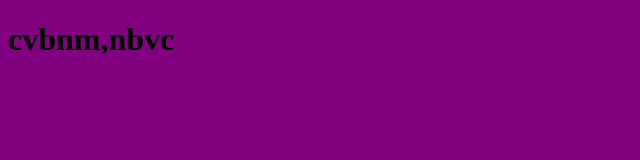
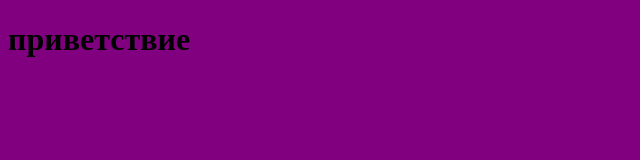
Before and after one commit to tovarover/december3, a plain HTML site: page index.html in a window 1280 px wide. Shown: the full height of the page, 0-640 px from the left. Drawn offline with Linux system fonts and the light colour scheme.

Commit message:
приветствие

```diff
--- a/index.html
+++ b/index.html
@@ -7,6 +7,6 @@
     <link rel="stylesheet" href="style.css">
 </head>
 <body>
-    <h1>cvbnm,nbvc</h1>
+    <h1>приветствие</h1>
 </body>
 </html>
```
